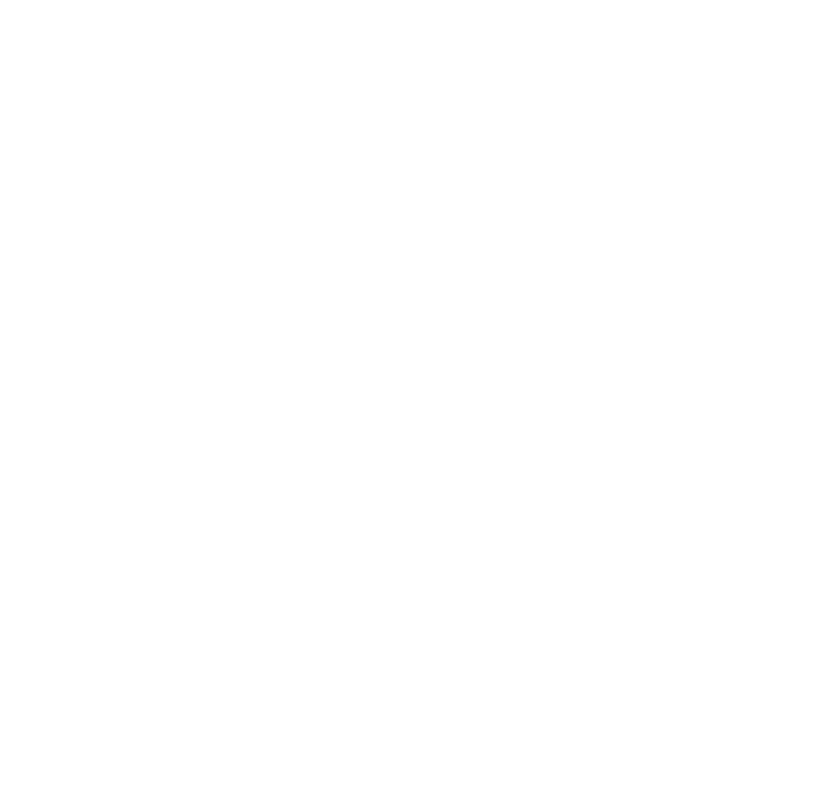
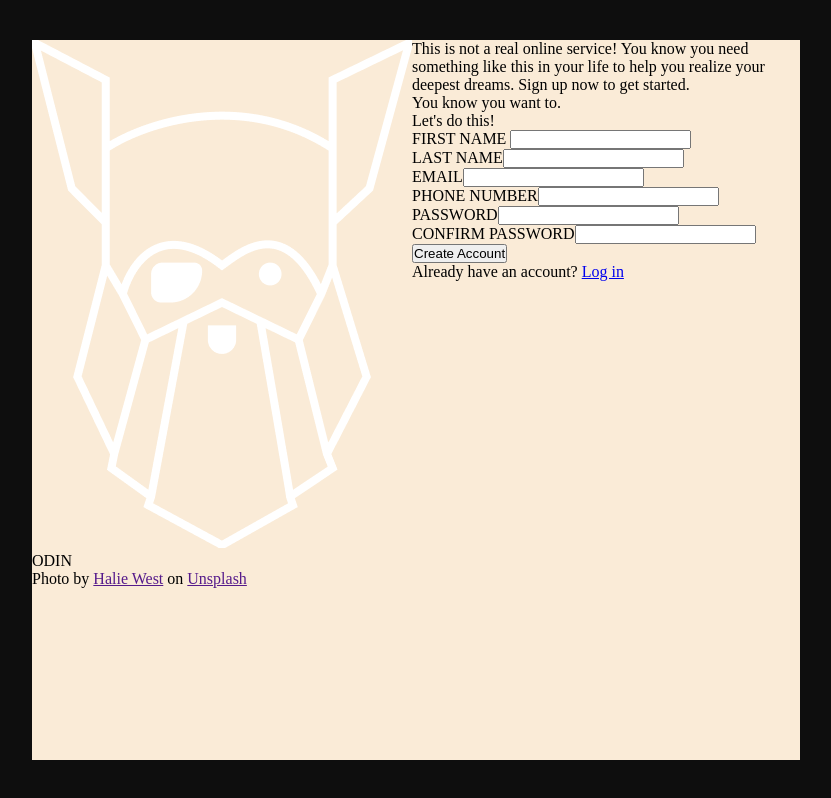
Before and after one commit to bryanidem/Odin-Sign-Up-Form, a plain HTML site: page index.html in a window 1280 px wide. Shown: the whole page, without its empty margins (224-1055 px from the left). Drawn offline with Linux system fonts and the light colour scheme.

Commit message:
Add html structure

```diff
--- a/index.html
+++ b/index.html
@@ -7,6 +7,58 @@
     <link rel="stylesheet" href="style.css" />
   </head>
   <body>
+    <div class="container">
+      <div class="hero-image">
+        <div>
+          <img src="assets/images/odin-lined.png" alt="odin-logo" />
+          <p>ODIN</p>
+        </div>
+        <p>Photo by <a href="">Halie West</a> on <a href="">Unsplash</a></p>
+      </div>
+      <div class="hero-input">
+        <div class="hero-input-text">
+          <p>
+            This is not a real online service! You know you need something like
+            this in your life to help you realize your deepest dreams. Sign up
+            now to get started.
+          </p>
+          <p>You know you want to.</p>
+        </div>
+        <form action="#">
+          <div>
+            <p>Let's do this!</p>
+            <div>
+              <div>
+                <label for="first_name">FIRST NAME</label>
+                <input type="text" id="first_name" />
+              </div>
+              <div>
+                <label for="last_name">LAST NAME</label
+                ><input type="text" id="last_name" />
+              </div>
+              <div>
+                <label for="email">EMAIL</label
+                ><input type="email" id="email" />
+              </div>
+              <div>
+                <label for="phone_number">PHONE NUMBER</label
+                ><input type="text" id="phone_number" />
+              </div>
+              <div>
+                <label for="password">PASSWORD</label
+                ><input type="text" id="password" />
+              </div>
+              <div>
+                <label for="confirm_password">CONFIRM PASSWORD</label
+                ><input type="text" id="confirm_password" />
+              </div>
+            </div>
+          </div>
+          <button type="submit">Create Account</button>
+        </form>
+        <p>Already have an account? <a href="#">Log in</a></p>
+      </div>
+    </div>
     <script src="app.js"></script>
   </body>
 </html>
--- a/style.css
+++ b/style.css
@@ -0,0 +1,19 @@
+* {
+  margin: 0;
+  padding: 0;
+}
+
+body {
+  background-color: #0e0e0e;
+  height: 100vh;
+  display: flex;
+  justify-content: center;
+  align-items: center;
+}
+
+.container {
+  background-color: antiquewhite;
+  width: 60%;
+  height: 90%;
+  display: flex;
+}
```
Also changed, not shown: assets/fonts/Norse-Bold.otf (added), assets/fonts/Roboto-Regular.ttf (added), assets/images/(expected)sign-up-form.png (renamed from images/(expected)sign-up-form.png), assets/images/background-image.avif (added), assets/images/odin-lined.png (added).
